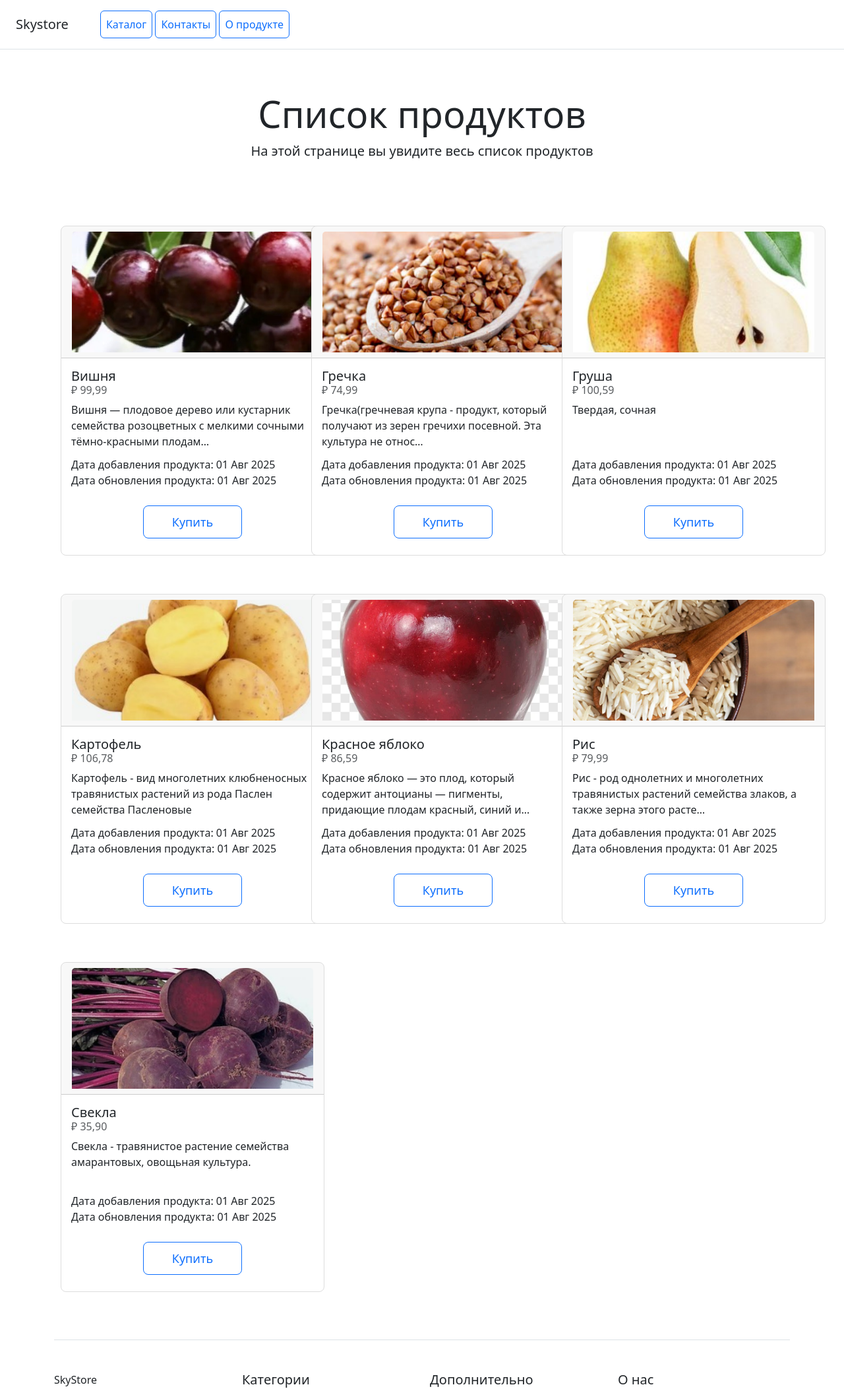
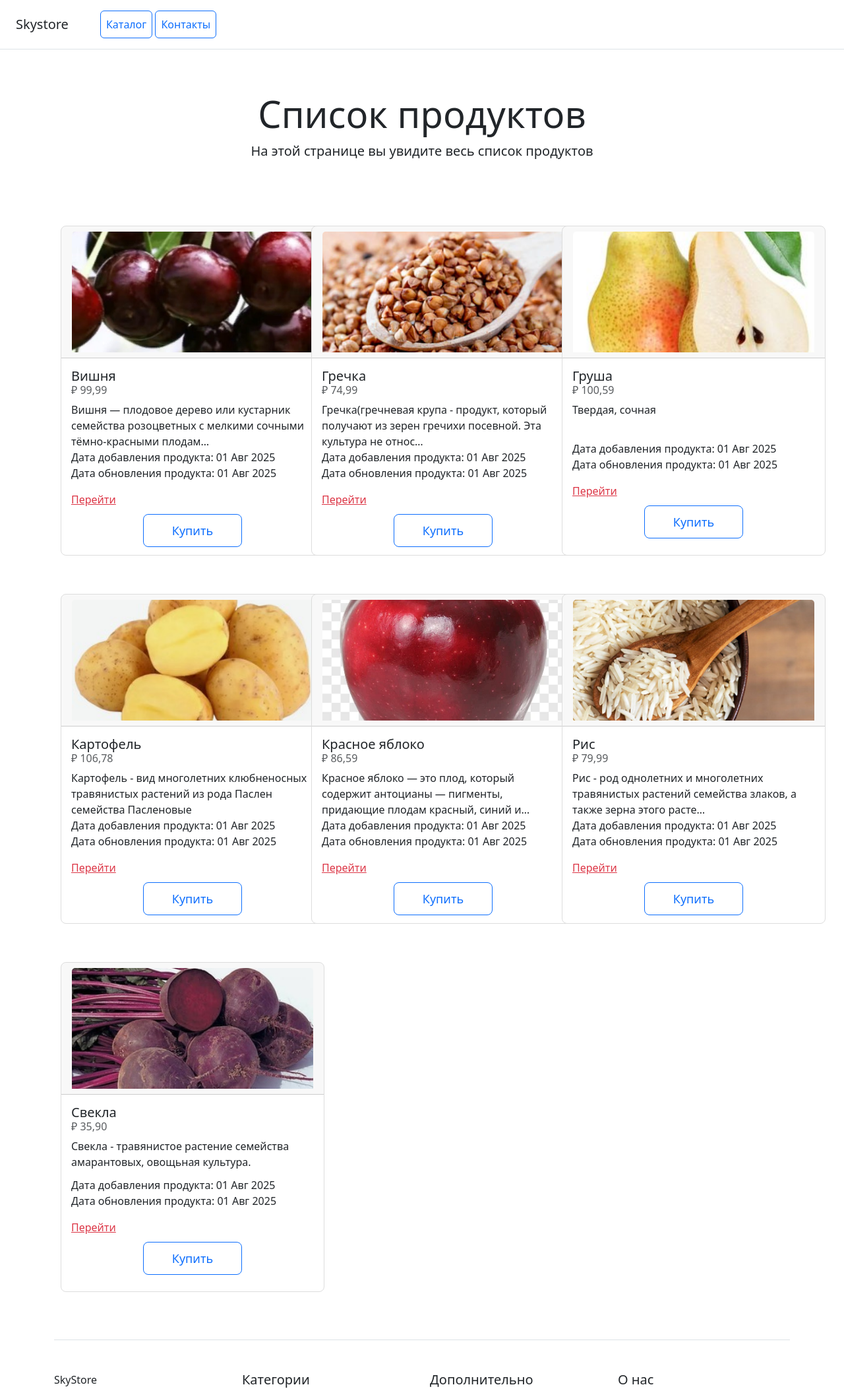
Before and after one commit to DGBIZT/acquaintancedj, a Django app: page /catalog/home/ in a window 1280 px wide. Shown: the top 2105 px of the page at 66% size. Run offline with Django 5.2, Linux system fonts and the light colour scheme; data comes from the database, SQL or seed files in the repository; some libraries are stand-ins or nearby versions.

Commit message:
Добавил пункт с главной страницы можно перейти на страницу товара и назад

```diff
--- a/catalog/templates/catalog/header.html
+++ b/catalog/templates/catalog/header.html
@@ -4,7 +4,7 @@
     <nav class="ms-5">
         <a class="p-2 btn btn-outline-primary" href="/catalog/home">Каталог</a>
         <a class="p-2 btn btn-outline-primary" href="/catalog/contacts/">Контакты</a>
-        <a class="p-2 btn btn-outline-primary" href="/catalog/product_detail/2"> О продукте</a>
+
     </nav>
 </div>
 </header>
--- a/catalog/templates/catalog/home.html
+++ b/catalog/templates/catalog/home.html
@@ -30,6 +30,7 @@
                             <li>Дата добавления продукта: {{product.created_at|date:"d M Y"}}</li>
                             <li>Дата обновления продукта: {{product.updated_at|date:"d M Y"}}</li>
                         </ul>
+                        <a href="{% url 'catalog:product_detail' product.id %}" class="link-danger">Перейти</a>
                         <button type="button" class="btn btn-lg btn-outline-primary custom-button custom-button-list">Купить</button>
                     </div>
                 </div>
--- a/catalog/views.py
+++ b/catalog/views.py
@@ -22,7 +22,7 @@ def product_information(request):
     context = {
         "product_name": f'{product.title}',
         'product_description': f'{product.description}',
-        'product_image': product.image , # передаем само поле image - product.image , а не его строковое представление f'{product.image}'
+        'product_image': product.image , # передаем само поле image - product.image, а не его строковое представление f'{product.image}'
     }
     return render(request, "catalog/productinform.html", context=context)
 
```
